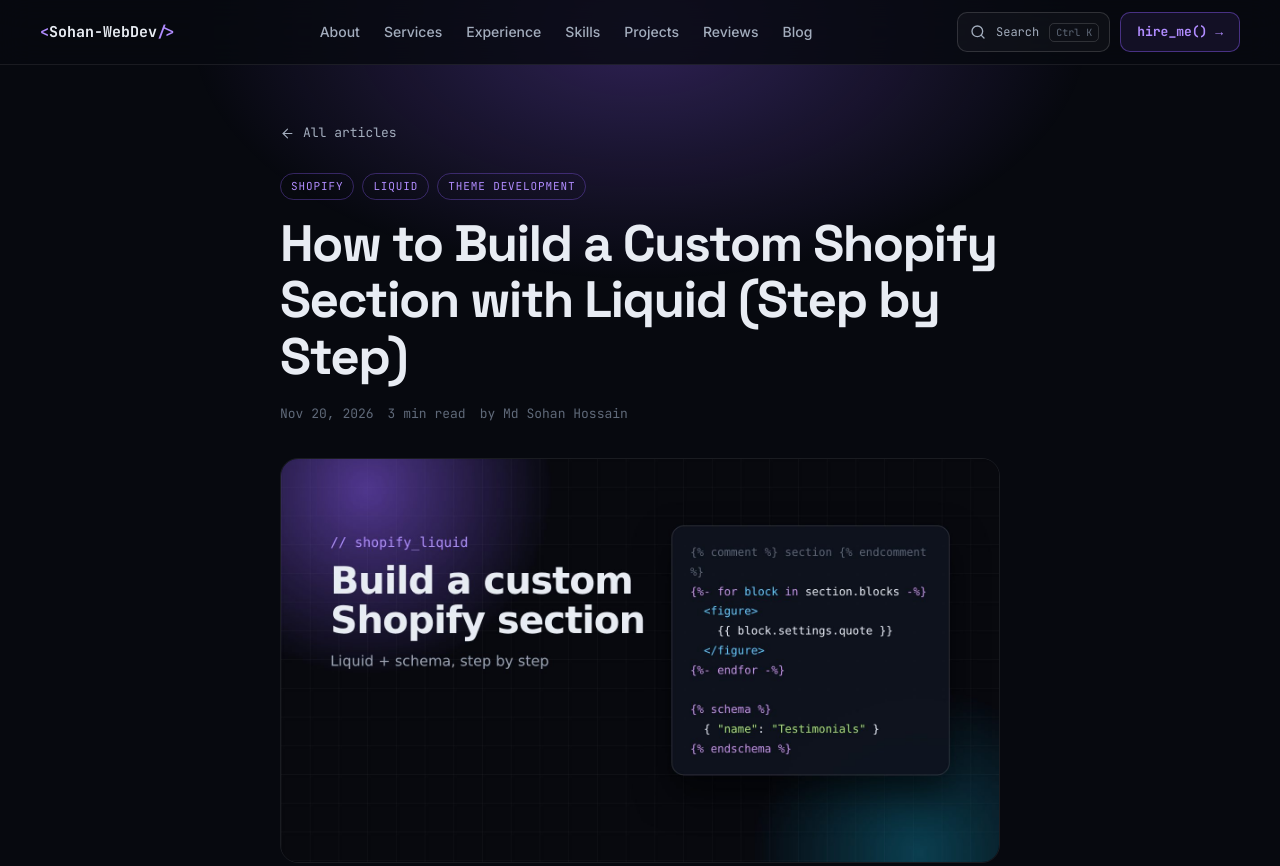
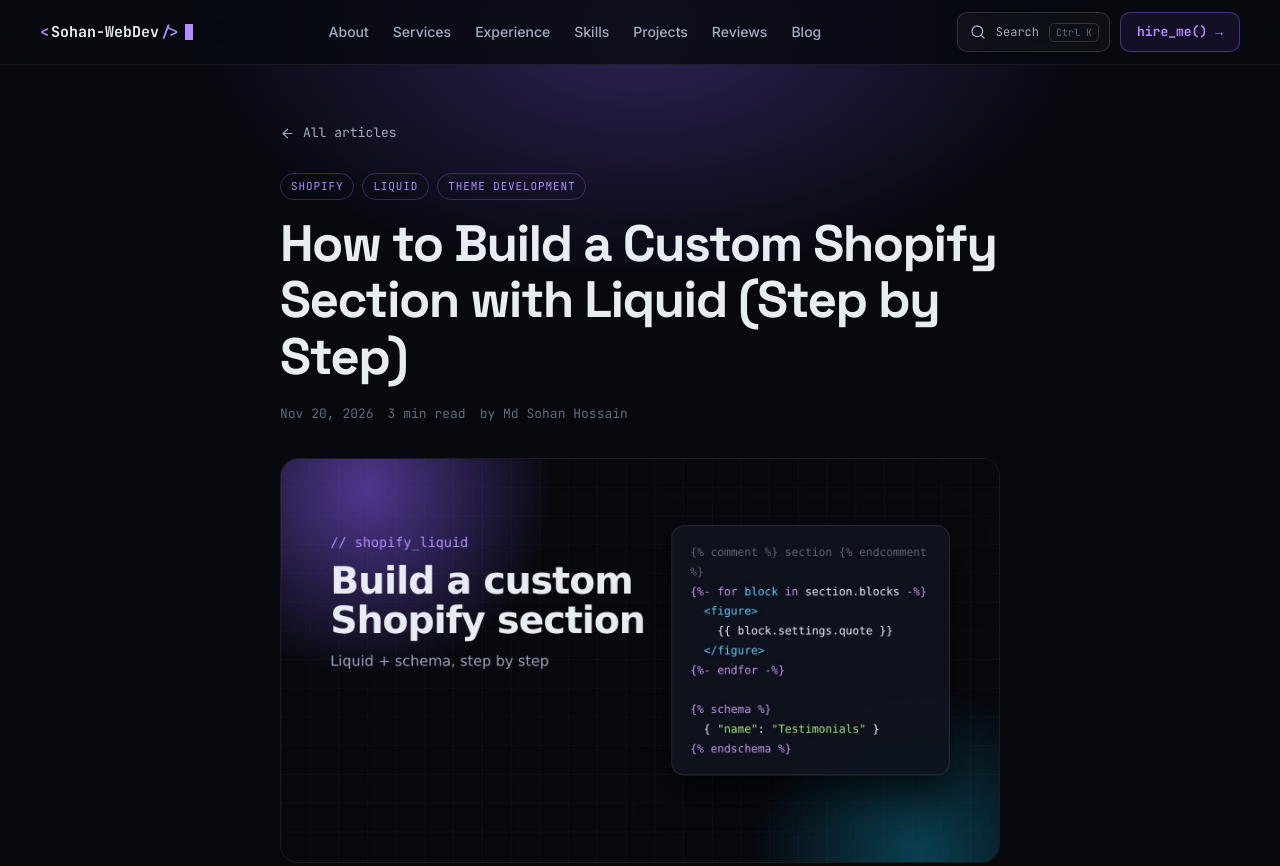
Before and after one commit to sohan-webdev/portfolio, a plain HTML site: page blog/build-custom-shopify-section-liquid/index.html in a window 1280 px wide. Shown: the top 866 px of the page. Drawn offline with Linux system fonts and the light colour scheme.

Commit message:
Update site from dashboard

```diff
--- a/blog/build-custom-shopify-section-liquid/index.html
+++ b/blog/build-custom-shopify-section-liquid/index.html
@@ -185,7 +185,10 @@ header nav.dsk a.cta{display:none}
 .sm-r mark{background:rgba(var(--vr),.35);color:#fff;border-radius:3px}
 .sm-empty{padding:30px;text-align:center;color:var(--fg3)}
 @media(max-width:1100px){.srch .t,.srch kbd{display:none}.srch{width:40px;padding:0;justify-content:center}header nav.dsk a{padding:8px 7px;font-size:13px}}
-@media(max-width:720px){.nr .cta2{display:none}}
+@keyframes blink{50%{opacity:0}}
+.logo{display:flex;align-items:center;gap:2px}.logo .cur{display:inline-block;width:8px;height:16px;background:var(--v2);margin-left:4px;animation:blink 1s steps(1) infinite}
+.hbg{width:42px;height:42px;padding:11px;border-radius:10px}
+@media(max-width:760px){header nav.dsk{display:none}.hbg{display:flex}.srch{display:none}.nr{margin-left:auto}.nr .cta2{font-size:12px;height:auto;padding:8px 12px}.nr .cta2 .ar{display:none}header .w{gap:8px}.logo{font-size:14px;min-width:0}}
 </style>
 <div class="sm" id="sm"><div class="sm-box"><div class="sm-in"><svg width="18" height="18" viewBox="0 0 24 24" fill="none" stroke="currentColor" stroke-width="2" stroke-linecap="round"><circle cx="11" cy="11" r="8"/><line x1="21" y1="21" x2="16.65" y2="16.65"/></svg><input id="smIn" type="search" placeholder="Search services, projects, articles..." autocomplete="off"><button id="smX" type="button">Esc</button></div><div class="sm-res" id="smRes"></div></div></div>
 <script>
@@ -193,9 +196,10 @@ header nav.dsk a.cta{display:none}
   var SEC=['about','services','experience','skills','projects'];
   var SVG='<svg width="16" height="16" viewBox="0 0 24 24" fill="none" stroke="currentColor" stroke-width="2" stroke-linecap="round"><circle cx="11" cy="11" r="8"/><line x1="21" y1="21" x2="16.65" y2="16.65"/></svg>';
   var hw=document.querySelector('header .w'),hb=document.getElementById('hbg');
+  var lg=document.querySelector('header .logo');if(lg&&!lg.querySelector('.cur')){var cu=document.createElement('span');cu.className='cur';lg.appendChild(cu)}
   if(hw&&!document.querySelector('.nr')){
     var nr=document.createElement('div');nr.className='nr';
-    nr.innerHTML='<button class="srch" id="srchBtn" type="button" aria-label="Search">'+SVG+'<span class="t">Search</span><kbd>Ctrl K</kbd></button><a class="cta2" href="/#contact">hire_me() &rarr;</a>';
+    nr.innerHTML='<button class="srch" id="srchBtn" type="button" aria-label="Search">'+SVG+'<span class="t">Search</span><kbd>Ctrl K</kbd></button><a class="cta2" href="/#contact">hire_me() <span class="ar">&rarr;</span></a>';
     if(hb)hw.insertBefore(nr,hb);else hw.appendChild(nr);
   }
   var IDX=[],hits=[],sel=0;
```
Also changed, not shown: blog/index.html (+6 -2 lines), blog/python-bot-business-automation/index.html (+6 -2 lines), blog/shopify-flow-vs-mechanic/index.html (+6 -2 lines), reviews/index.html (+6 -2 lines).
